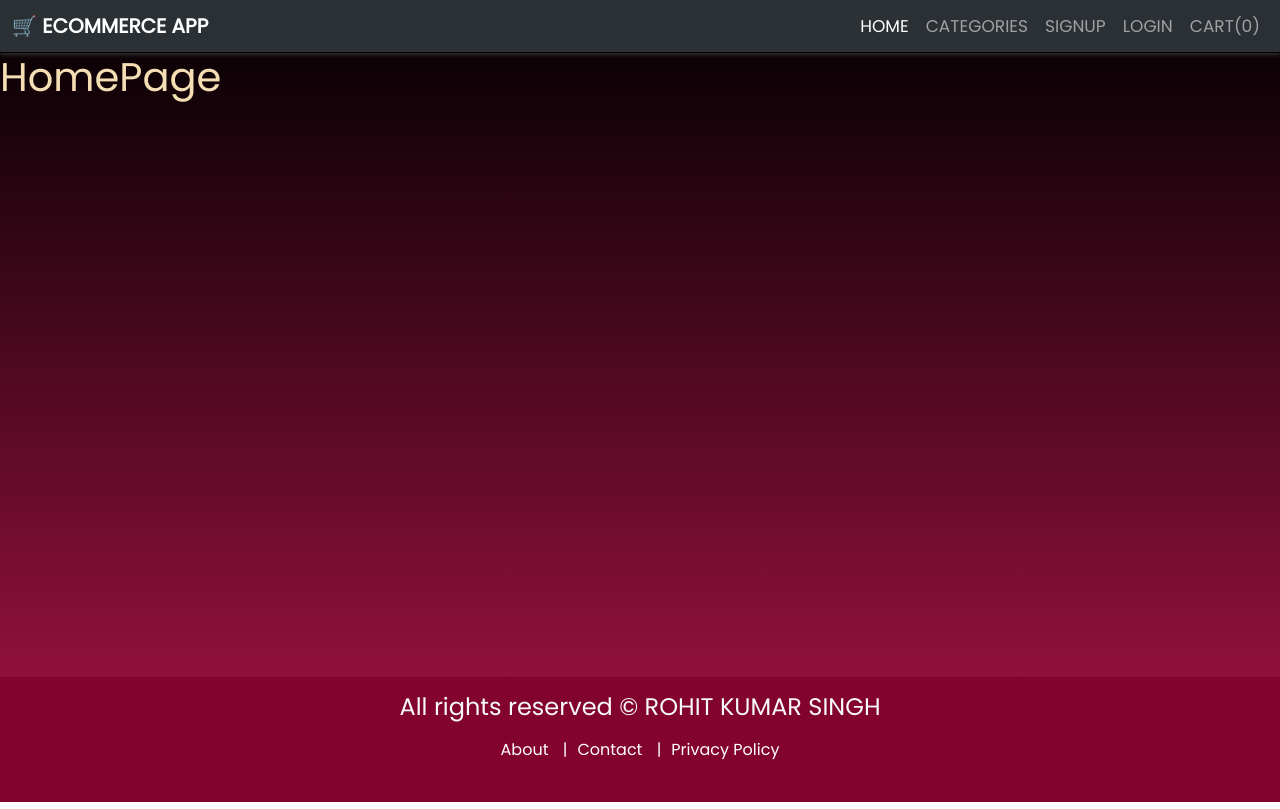
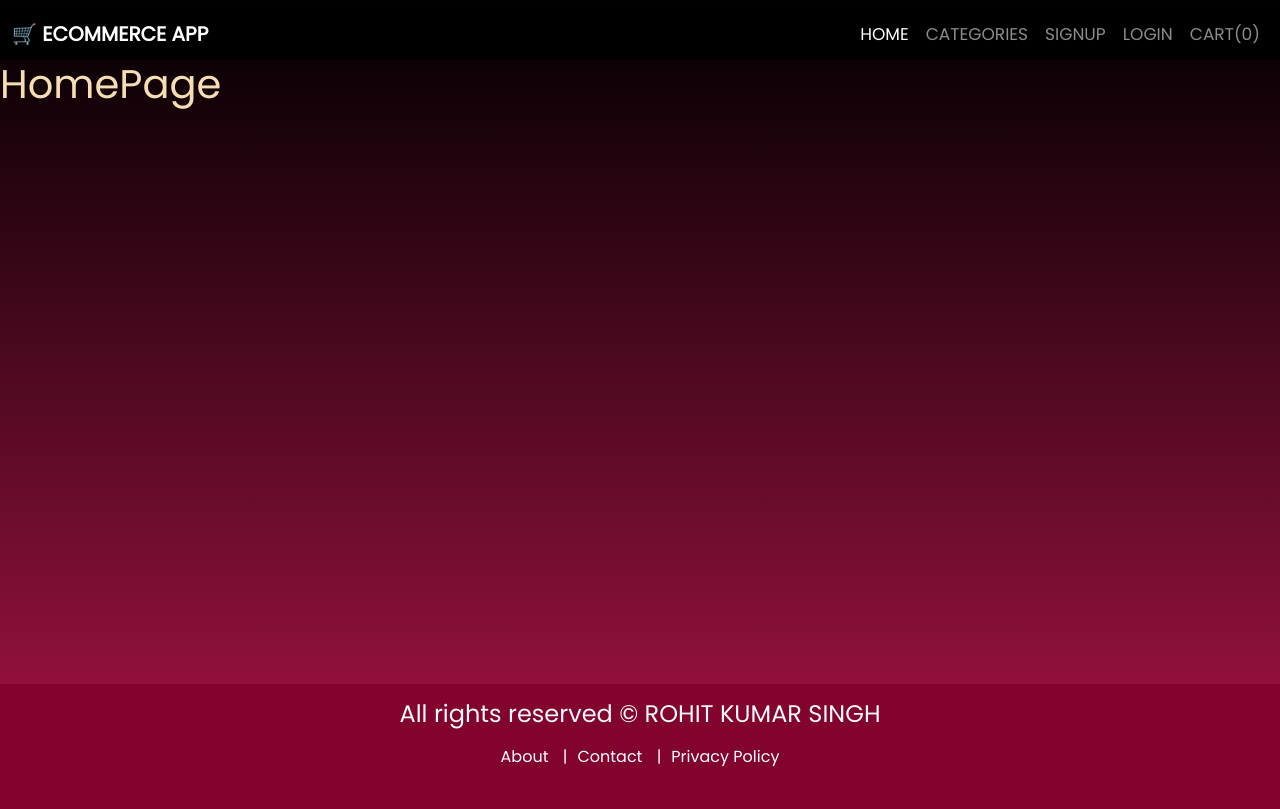
Before and after one commit to rohitsinghkcodes/TechMart, a React (Create React App) app in the folder client/: page / in a window 1280 px wide. Built offline with nearby package versions, Linux system fonts and the light colour scheme; a web font is replaced by a local one.

Commit message:
navbar style changed

```diff
--- a/client/src/index.css
+++ b/client/src/index.css
@@ -21,12 +21,12 @@ font-family: 'Poppins', sans-serif; */
 NAVBAR CSS
 ##################### */
 .navbar {
+  margin-top: 1vh;
   font-family: "Poppins", sans-serif;
   font-size: 17px;
   line-height: 26px;
   text-transform: uppercase;
-  box-shadow: 0 2px 4px rgb(48, 48, 48);
-  border-bottom: 0.3px solid rgb(0, 0, 0) !important;
+  background-color: #000000 !important;
 }
 
 .navbar-brand {
```
